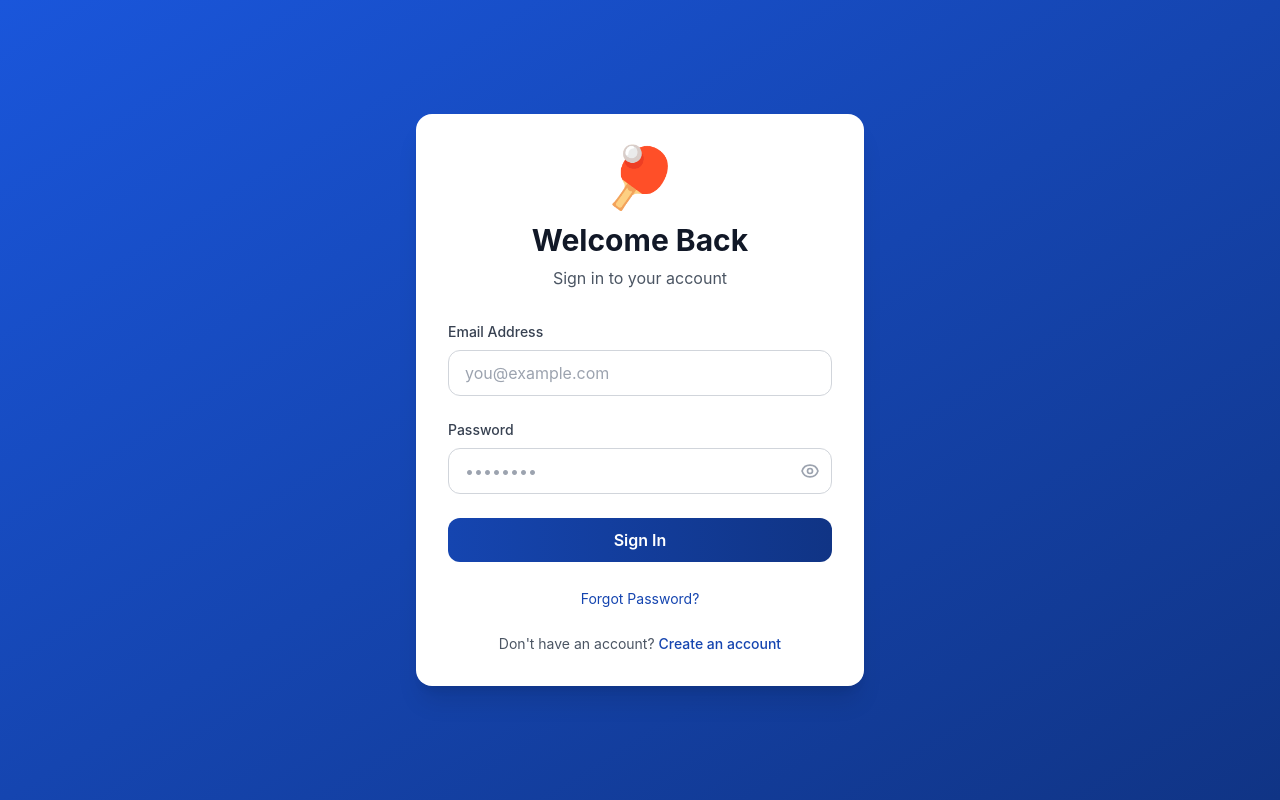
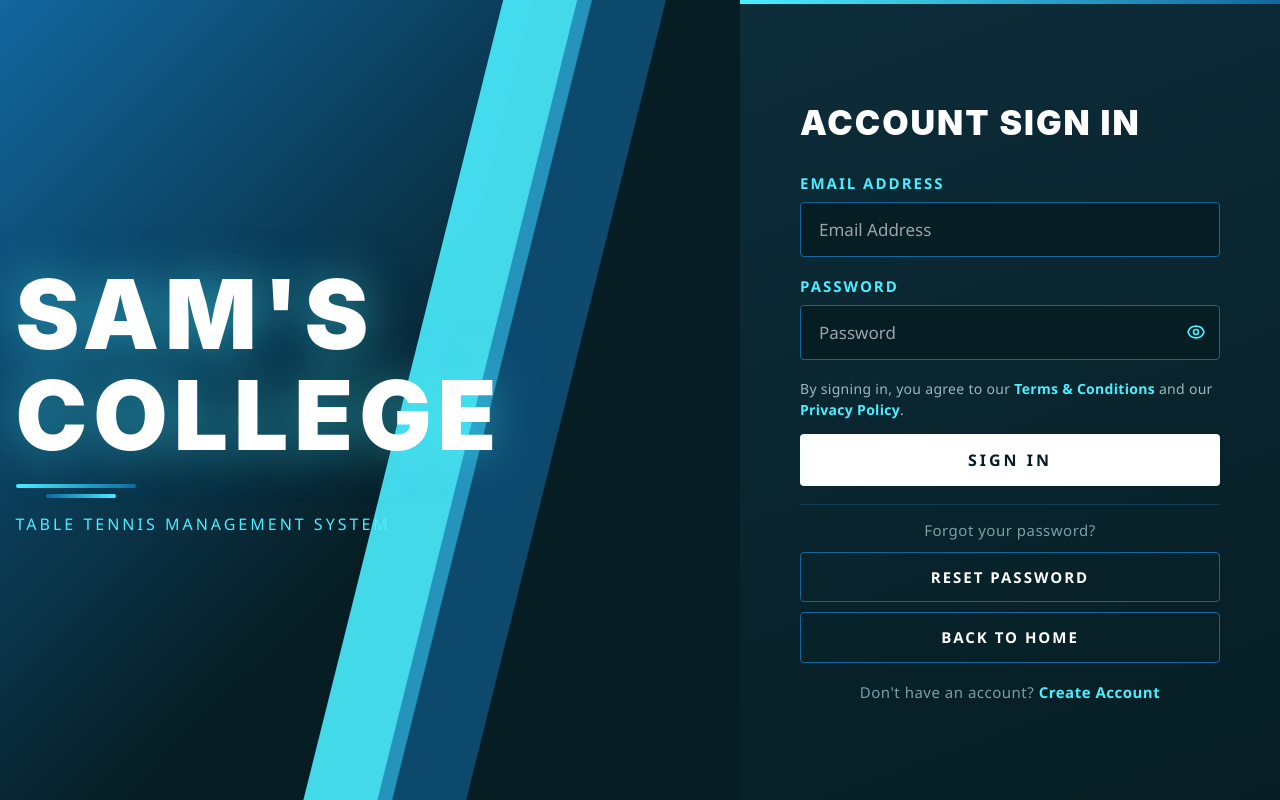
Before and after one commit to MuhammedSaham/Table-Tennis-ManagmentSystem, a React (Vite) app in the folder table-tennis-frontend/: page /login in a window 1280 px wide. Built offline with nearby package versions, Linux system fonts and the light colour scheme; no server answers.

Commit message:
Add login page frontend UI

```diff
--- a/table-tennis-frontend/src/pages/Login.tsx
+++ b/table-tennis-frontend/src/pages/Login.tsx
@@ -3,6 +3,264 @@ import { Link, useNavigate } from "react-router-dom";
 import { useAuth } from "../context/AuthContext";
 import toast from "react-hot-toast";
 import api from "../services/api";
+
+const styles: Record<string, React.CSSProperties> = {
+  root: {
+    display: "flex",
+    height: "100vh",
+    overflow: "hidden",
+    fontFamily: "'Segoe UI', Arial, sans-serif",
+    background: "#061D23",
+  },
+
+  /* ── LEFT panel ── */
+  leftPanel: {
+    flex: "1 1 55%",
+    position: "relative",
+    overflow: "hidden",
+    display: "flex",
+    alignItems: "center",
+    justifyContent: "center",
+    background: "#061D23",
+  },
+  slab1: {
+    position: "absolute",
+    inset: 0,
+    background: "linear-gradient(135deg, #12679E 0%, #061D23 60%)",
+    clipPath: "polygon(0 0, 72% 0, 45% 100%, 0 100%)",
+  },
+  slab2: {
+    position: "absolute",
+    inset: 0,
+    background: "#4AEEFF",
+    clipPath: "polygon(68% 0, 80% 0, 53% 100%, 41% 100%)",
+    opacity: 0.9,
+  },
+  slab3: {
+    position: "absolute",
+    inset: 0,
+    background: "#12679E",
+    clipPath: "polygon(78% 0, 90% 0, 63% 100%, 51% 100%)",
+    opacity: 0.6,
+  },
+  brandWrap: {
+    position: "relative",
+    zIndex: 10,
+    textAlign: "left",
+    color: "#FFFFFF",
+    userSelect: "none",
+    marginRight: "30%",
+  },
+  brandName: {
+    fontSize: 96,
+    fontWeight: 900,
+    letterSpacing: 6,
+    textTransform: "uppercase" as const,
+    color: "#FFFFFF",
+    margin: 0,
+    lineHeight: 1.05,
+    textShadow: "0 0 48px rgba(74,238,255,0.5)",
+  },
+  brandAccentLine: {
+    width: 120,
+    height: 4,
+    background: "linear-gradient(90deg, #4AEEFF, #12679E)",
+    margin: "18px 0 4px",
+    borderRadius: 2,
+  },
+  brandAccentLineCross: {
+    width: 70,
+    height: 4,
+    background: "linear-gradient(90deg, #12679E, #4AEEFF)",
+    margin: "6px 0 14px",
+    marginLeft: 30,
+    borderRadius: 2,
+  },
+  brandSub: {
+    fontSize: 16,
+    letterSpacing: 3,
+    color: "#4AEEFF",
+    marginTop: 6,
+    textTransform: "uppercase" as const,
+  },
+
+  /* ── RIGHT form panel ── */
+  rightPanel: {
+    flex: "0 0 540px",
+    background: "linear-gradient(160deg, #0d2d3a 0%, #061D23 100%)",
+    display: "flex",
+    flexDirection: "column" as const,
+    justifyContent: "center",
+    padding: "44px 60px",
+    boxSizing: "border-box" as const,
+    position: "relative" as const,
+    zIndex: 1,
+    height: "100vh",
+    overflow: "hidden",
+  },
+  accentBar: {
+    position: "absolute" as const,
+    top: 0,
+    left: 0,
+    right: 0,
+    height: 4,
+    background: "linear-gradient(90deg, #4AEEFF, #12679E)",
+  },
+
+  heading: {
+    color: "#FFFFFF",
+    fontSize: 34,
+    fontWeight: 900,
+    letterSpacing: 2,
+    textTransform: "uppercase" as const,
+    margin: "0 0 24px",
+  },
+
+  label: {
+    display: "block",
+    fontSize: 15,
+    fontWeight: 700,
+    letterSpacing: 2,
+    color: "#4AEEFF",
+    textTransform: "uppercase" as const,
+    marginBottom: 7,
+  },
+  inputWrap: {
+    position: "relative" as const,
+    marginBottom: 18,
+  },
+  input: {
+    width: "100%",
+    background: "#061D23",
+    border: "1px solid #12679E",
+    borderRadius: 4,
+    padding: "14px 18px",
+    color: "#FFFFFF",
+    fontSize: 17,
+    outline: "none",
+    boxSizing: "border-box" as const,
+    transition: "border-color 0.2s",
+  },
+  eyeBtn: {
+    position: "absolute" as const,
+    right: 14,
+    top: "50%",
+    transform: "translateY(-50%)",
+    background: "none",
+    border: "none",
+    cursor: "pointer",
+    color: "#4AEEFF",
+    padding: 0,
+    display: "flex",
+    alignItems: "center",
+  },
+
+  tos: {
+    fontSize: 14,
+    color: "#9ab8c2",
+    margin: "0 0 14px",
+    letterSpacing: 0.3,
+    lineHeight: 1.5,
+  },
+
+  btnPrimary: {
+    width: "100%",
+    padding: "14px",
+    background: "#FFFFFF",
+    color: "#061D23",
+    fontWeight: 900,
+    letterSpacing: 3,
+    fontSize: 16,
+    textTransform: "uppercase" as const,
+    border: "none",
+    borderRadius: 4,
+    cursor: "pointer",
+    marginBottom: 0,
+    transition: "background 0.2s, color 0.2s",
+  },
+  btnOutline: {
+    width: "100%",
+    padding: "13px",
+    background: "transparent",
+    color: "#FFFFFF",
+    fontWeight: 700,
+    letterSpacing: 2,
+    fontSize: 15,
+    textTransform: "uppercase" as const,
+    border: "1px solid #12679E",
+    borderRadius: 4,
+    cursor: "pointer",
+    marginTop: 10,
+    transition: "border-color 0.2s, color 0.2s",
+    display: "block",
+    textDecoration: "none",
+    textAlign: "center" as const,
+    boxSizing: "border-box" as const,
+  },
+
+  divider: {
+    borderColor: "#12679E",
+    margin: "18px 0 14px",
+    opacity: 0.4,
+  },
+  forgotRow: {
+    textAlign: "center" as const,
+    fontSize: 15,
+    color: "#7a9ea8",
+    marginBottom: 10,
+    letterSpacing: 0.5,
+  },
+  registerRow: {
+    textAlign: "center" as const,
+    fontSize: 15,
+    color: "#7a9ea8",
+    marginTop: 18,
+    letterSpacing: 0.5,
+  },
+  registerLink: {
+    color: "#4AEEFF",
+    fontWeight: 700,
+    textDecoration: "none",
+  },
+  banner: {
+    background: "rgba(74,238,255,0.08)",
+    border: "1px solid #4AEEFF",
+    borderRadius: 4,
+    padding: "12px 16px",
+    textAlign: "center" as const,
+    marginTop: 12,
+  },
+  bannerText: { color: "#4AEEFF", fontSize: 14, marginBottom: 8 },
+  bannerBtn: {
+    background: "none",
+    border: "none",
+    color: "#FFFFFF",
+    fontSize: 14,
+    fontWeight: 700,
+    textDecoration: "underline",
+    cursor: "pointer",
+    letterSpacing: 1,
+  },
+};
+
+const handleFocus = (e: React.FocusEvent<HTMLInputElement>) => {
+  e.currentTarget.style.borderColor = "#4AEEFF";
+};
+const handleBlur = (e: React.FocusEvent<HTMLInputElement>) => {
+  e.currentTarget.style.borderColor = "#12679E";
+};
+
+const EyeIcon = ({ open }: { open: boolean }) =>
+  open ? (
+    <svg xmlns="http://www.w3.org/2000/svg" width={20} height={20} fill="none" viewBox="0 0 24 24" stroke="currentColor" strokeWidth={2}>
+      <path strokeLinecap="round" strokeLinejoin="round" d="M13.875 18.825A10.05 10.05 0 0112 19c-4.478 0-8.268-2.943-9.543-7a9.97 9.97 0 011.563-3.029m5.858.908a3 3 0 114.243 4.243M9.878 9.878l4.242 4.242M9.88 9.88l-3.29-3.29m7.532 7.532l3.29 3.29M3 3l3.59 3.59m0 0A9.953 9.953 0 0112 5c4.478 0 8.268 2.943 9.543 7a10.025 10.025 0 01-4.132 5.411m0 0L21 21" />
+    </svg>
+  ) : (
+    <svg xmlns="http://www.w3.org/2000/svg" width={20} height={20} fill="none" viewBox="0 0 24 24" stroke="currentColor" strokeWidth={2}>
+      <path strokeLinecap="round" strokeLinejoin="round" d="M15 12a3 3 0 11-6 0 3 3 0 016 0z" />
+      <path strokeLinecap="round" strokeLinejoin="round" d="M2.458 12C3.732 7.943 7.523 5 12 5c4.478 0 8.268 2.943 9.542 7-1.274 4.057-5.064 7-9.542 7-4.477 0-8.268-2.943-9.542-7z" />
+    </svg>
+  );
 
 const Login: React.FC = () => {
   const [email, setEmail] = useState("");
@@ -20,20 +278,17 @@ const Login: React.FC = () => {
   const handleSubmit = async (e: React.FormEvent) => {
     e.preventDefault();
     setIsLoading(true);
-
     try {
       await login(email, password);
       toast.success("Login successful!");
       navigate("/app/dashboard");
     } catch (error: any) {
-      // Error handled by interceptor
-      if (error.response?.status === 403) {
-        setUnverifiedEmail(email);
-      }
+      if (error.response?.status === 403) setUnverifiedEmail(email);
     } finally {
       setIsLoading(false);
     }
   };
+
   const handleResend = async () => {
     setResending(true);
     try {
@@ -49,209 +304,169 @@ const Login: React.FC = () => {
 
   const handleForgotPassword = async (e: React.FormEvent) => {
     e.preventDefault();
-    if (!resetEmail) {
-      toast.error("Please enter your email address");
-      return;
-    }
-
+    if (!resetEmail) { toast.error("Please enter your email address"); return; }
     setIsResetting(true);
     try {
       await api.post("/auth/forgot-password", { email: resetEmail });
-      toast.success(
-        "Password reset link sent! Check your email or terminal for the link.",
-      );
+      toast.success("Password reset link sent! Check your email.");
       setShowForgotPassword(false);
       setResetEmail("");
-    } catch (error) {
-      // Error handled by interceptor
+    } catch {
+      /* handled by interceptor */
     } finally {
       setIsResetting(false);
     }
   };
 
   return (
-    <div className="flex items-center justify-center min-h-screen bg-gradient-to-br from-primary-500 to-primary-700">
-      <div className="w-full max-w-md p-8 bg-white rounded-2xl shadow-xl">
-        <div className="text-center mb-8">
-          <div className="text-6xl mb-4">🏓</div>
-          <h1 className="text-3xl font-bold text-gray-900">Welcome Back</h1>
-          <p className="text-gray-600 mt-2">Sign in to your account</p>
+    <div style={styles.root}>
+      {/* ── LEFT PANEL ── */}
+      <div style={styles.leftPanel}>
+        <div style={styles.slab1} />
+        <div style={styles.slab2} />
+        <div style={styles.slab3} />
+        <div style={styles.brandWrap}>
+          <h1 style={styles.brandName}>Sam's<br />College</h1>
+          <div style={styles.brandAccentLine} />
+          <div style={styles.brandAccentLineCross} />
+          <p style={styles.brandSub}>Table Tennis Management System</p>
+        </div>
       </div>
 
+      {/* ── RIGHT PANEL ── */}
+      <div style={styles.rightPanel}>
+        <div style={styles.accentBar} />
+
         {!showForgotPassword ? (
-          // Login Form
-          <form onSubmit={handleSubmit} className="space-y-6">
-            <div>
-              <label className="block text-sm font-medium text-gray-700 mb-2">
-                Email Address
-              </label>
+          <form onSubmit={handleSubmit}>
+            <h2 style={styles.heading}>Account Sign In</h2>
+
+            <label style={styles.label}>Email Address</label>
+            <div style={styles.inputWrap}>
               <input
+                style={styles.input}
                 type="email"
+                placeholder="Email Address"
                 value={email}
                 onChange={(e) => setEmail(e.target.value)}
+                onFocus={handleFocus}
+                onBlur={handleBlur}
                 required
-                className="input-field"
-                placeholder="you@example.com"
               />
             </div>
 
-            <div>
-              <label className="block text-sm font-medium text-gray-700 mb-2">
-                Password
-              </label>
-              <div className="relative">
+            <label style={styles.label}>Password</label>
+            <div style={styles.inputWrap}>
               <input
+                style={{ ...styles.input, paddingRight: 48 }}
                 type={showPassword ? "text" : "password"}
+                placeholder="Password"
                 value={password}
                 onChange={(e) => setPassword(e.target.value)}
+                onFocus={handleFocus}
+                onBlur={handleBlur}
                 required
-                  className="input-field"
-                  placeholder="••••••••"
               />
               <button
                 type="button"
-                  onClick={() => setShowPassword((prev) => !prev)}
-                  className="absolute inset-y-0 right-0 flex items-center px-3 text-gray-400 hover:text-gray-600 transition-colors"
+                style={styles.eyeBtn}
+                onClick={() => setShowPassword((p) => !p)}
                 tabIndex={-1}
                 aria-label={showPassword ? "Hide password" : "Show password"}
               >
-                  {showPassword ? (
-                    // Eye-off icon (password visible — click to hide)
-                    <svg
-                      xmlns="http://www.w3.org/2000/svg"
-                      className="h-5 w-5"
-                      fill="none"
-                      viewBox="0 0 24 24"
-                      stroke="currentColor"
-                      strokeWidth={2}
-                    >
-                      <path
-                        strokeLinecap="round"
-                        strokeLinejoin="round"
-                        d="M13.875 18.825A10.05 10.05 0 0112 19c-4.478 0-8.268-2.943-9.543-7a9.97 9.97 0 011.563-3.029m5.858.908a3 3 0 114.243 4.243M9.878 9.878l4.242 4.242M9.88 9.88l-3.29-3.29m7.532 7.532l3.29 3.29M3 3l3.59 3.59m0 0A9.953 9.953 0 0112 5c4.478 0 8.268 2.943 9.543 7a10.025 10.025 0 01-4.132 5.411m0 0L21 21"
-                      />
-                    </svg>
-                  ) : (
-                    // Eye icon (password hidden — click to show)
-                    <svg
-                      xmlns="http://www.w3.org/2000/svg"
-                      className="h-5 w-5"
-                      fill="none"
-                      viewBox="0 0 24 24"
-                      stroke="currentColor"
-                      strokeWidth={2}
-                    >
-                      <path
-                        strokeLinecap="round"
-                        strokeLinejoin="round"
-                        d="M15 12a3 3 0 11-6 0 3 3 0 016 0z"
-                      />
-                      <path
-                        strokeLinecap="round"
-                        strokeLinejoin="round"
-                        d="M2.458 12C3.732 7.943 7.523 5 12 5c4.478 0 8.268 2.943 9.542 7-1.274 4.057-5.064 7-9.542 7-4.477 0-8.268-2.943-9.542-7z"
-                      />
-                    </svg>
-                  )}
+                <EyeIcon open={showPassword} />
               </button>
             </div>
-            </div>
+
+            <p style={styles.tos}>
+              By signing in, you agree to our{" "}
+              <span style={{ color: "#4AEEFF", fontWeight: 700 }}>Terms & Conditions</span>{" "}
+              and our{" "}
+              <span style={{ color: "#4AEEFF", fontWeight: 700 }}>Privacy Policy</span>.
+            </p>
 
             <button
               type="submit"
               disabled={isLoading}
-              className="btn-primary w-full disabled:opacity-50"
+              style={{ ...styles.btnPrimary, opacity: isLoading ? 0.6 : 1 }}
             >
-              {isLoading ? "Signing in..." : "Sign In"}
+              {isLoading ? "Signing In…" : "Sign In"}
             </button>
 
             {unverifiedEmail && (
-              <div
-                style={{
-                  background: "#fef3c7",
-                  border: "1px solid #fcd34d",
-                  borderRadius: 10,
-                  padding: "12px 16px",
-                  textAlign: "center",
-                }}
-              >
-                <p style={{ color: "#92400e", fontSize: 13, marginBottom: 8 }}>
-                  📧 Your email is not verified yet.
-                </p>
+              <div style={styles.banner}>
+                <p style={styles.bannerText}>📧 Your email is not verified yet.</p>
                 <button
+                  type="button"
                   onClick={handleResend}
                   disabled={resending}
-                  className="text-sm font-semibold text-amber-700 underline hover:text-amber-900"
+                  style={styles.bannerBtn}
                 >
                   {resending ? "Sending…" : "Resend verification email"}
                 </button>
               </div>
             )}
 
-            {/* Forgot Password Link - THIS IS WHAT YOU NEED */}
-            <div className="text-center">
+            <hr style={styles.divider} />
+
+            <p style={styles.forgotRow}>Forgot your password?</p>
+
             <button
               type="button"
               onClick={() => setShowForgotPassword(true)}
-                className="text-sm text-primary-600 hover:text-primary-700"
+              style={styles.btnOutline}
             >
-                Forgot Password?
+              Reset Password
             </button>
-            </div>
+
+            <Link to="/" style={{ textDecoration: "none" }}>
+              <button type="button" style={styles.btnOutline}>
+                Back to Home
+              </button>
+            </Link>
+
+            <p style={styles.registerRow}>
+              Don't have an account?{" "}
+              <Link to="/register" style={styles.registerLink}>
+                Create Account
+              </Link>
+            </p>
           </form>
         ) : (
-          // Forgot Password Form
-          <form onSubmit={handleForgotPassword} className="space-y-6">
-            <div className="text-center mb-4">
-              <p className="text-gray-600 text-sm">
-                Enter your email address and we'll send you a link to reset your
-                password.
-              </p>
-            </div>
+          <form onSubmit={handleForgotPassword}>
+            <h2 style={styles.heading}>Reset Password</h2>
 
-            <div>
-              <label className="block text-sm font-medium text-gray-700 mb-2">
-                Email Address
-              </label>
+            <label style={styles.label}>Email Address</label>
+            <div style={styles.inputWrap}>
               <input
+                style={styles.input}
                 type="email"
+                placeholder="Email Address"
                 value={resetEmail}
                 onChange={(e) => setResetEmail(e.target.value)}
+                onFocus={handleFocus}
+                onBlur={handleBlur}
                 required
-                className="input-field"
-                placeholder="you@example.com"
               />
             </div>
 
             <button
               type="submit"
               disabled={isResetting}
-              className="btn-primary w-full disabled:opacity-50"
+              style={{ ...styles.btnPrimary, opacity: isResetting ? 0.6 : 1 }}
             >
-              {isResetting ? "Sending..." : "Send Reset Link"}
+              {isResetting ? "Sending…" : "Send Reset Link"}
             </button>
 
-            <div className="text-center">
             <button
               type="button"
               onClick={() => setShowForgotPassword(false)}
-                className="text-sm text-gray-500 hover:text-gray-700"
+              style={styles.btnOutline}
             >
               ← Back to Login
             </button>
-            </div>
           </form>
         )}
-
-        <p className="text-center text-sm text-gray-600 mt-6">
-          Don't have an account?{" "}
-          <Link
-            to="/register"
-            className="text-primary-600 hover:text-primary-700 font-medium"
-          >
-            Create an account
-          </Link>
-        </p>
       </div>
     </div>
   );
```
Also changed, not shown: 1 other file (tests, documents, lock files or other folders). Lines whose indentation alone changed are shown as unchanged.
